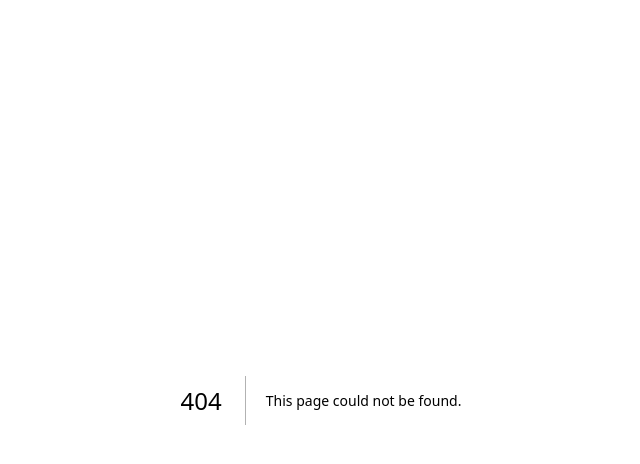
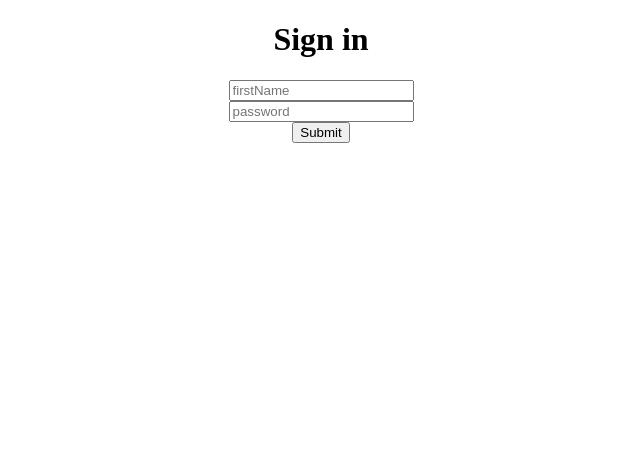
Before and after one commit to sovitchaudhary/school-management-system, a Next.js app in the folder client/: page /login in a window 1280 px wide. Before the commit this address had no page. Shown: the top 464 px of the page, without its empty margins (319-959 px from the left). Built offline with nearby package versions, Linux system fonts and the light colour scheme.

Commit message:
add login page

```diff
--- /dev/null
+++ b/client/src/pages/login/index.js
@@ -0,0 +1,55 @@
+import React from "react";
+import { Formik, Form, Field } from "formik";
+import * as Yup from "yup";
+
+const SignupSchema = Yup.object().shape({
+  firstName: Yup.string()
+    .min(2, "Too Short!")
+    .max(50, "Too Long!")
+    .required("Please Enter Your Name"),
+  password: Yup.string()
+    .min(6, "Too Short!")
+    .max(50, "Too Long!")
+    .required("required"),
+
+});
+
+const Login = () => (
+  <center>
+    <div>
+      <h1>Sign in</h1>
+      <Formik
+        initialValues={{
+          firstName: "",
+          password: "",
+        }}
+        validationSchema={SignupSchema}
+        onSubmit={(values) => {
+          // same shape as initial values
+          console.log(values);
+        }}
+      >
+        {({ errors, touched }) => (
+          <Form>
+            <div className="container">
+              <div>
+                <Field type="text" name="firstName" placeholder="firstName" />
+                {errors.firstName && touched.firstName ? (
+                  <div>{errors.firstName}</div>
+                ) : null}
+              </div>
+              <div>
+                <Field type="password" name="password" placeholder="password" />
+                {errors.password && touched.password ? (
+                  <div>{errors.password}</div>
+                ) : null}
+              </div>
+              <button type="submit" className="form-control" >Submit</button>
+            </div>
+          </Form>
+        )}
+      </Formik>
+    </div>
+  </center>
+);
+export default Login;
```
